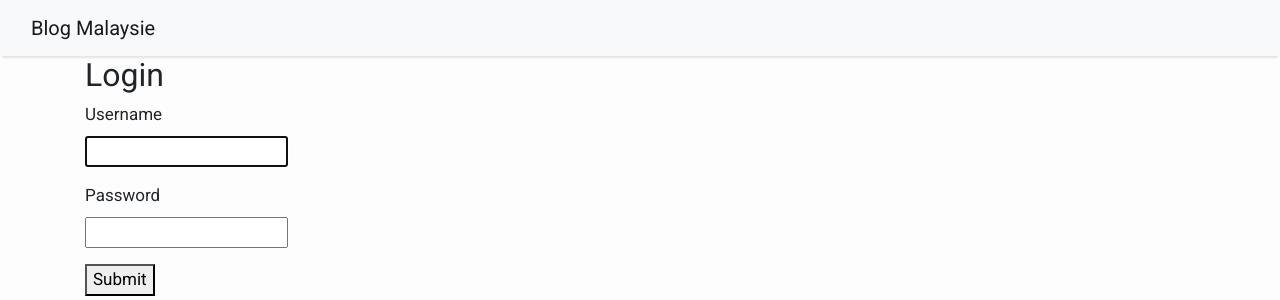
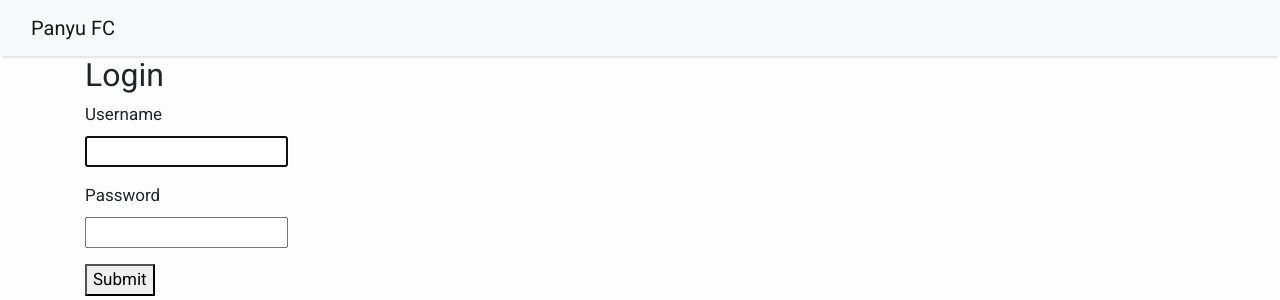
Before and after one commit to vianhazman/xss-scenario-testing, a Django app: page /login/ in a window 1280 px wide. Shown: the top 300 px of the page. Run offline with Django 3.2, Linux system fonts and the light colour scheme; some libraries are stand-ins or nearby versions.

Commit message:
[CLEANUP] readme files

```diff
--- a/blog/templates/base.html
+++ b/blog/templates/base.html
@@ -46,7 +46,7 @@
     <!-- Navigation -->
     <nav class="navbar navbar-expand-lg navbar-light bg-light shadow" id="mainNav">
       <div class="container-fluid">
-        <a class="navbar-brand" href="{% url 'home' %}" >Blog Malaysie</a>
+        <a class="navbar-brand" href="{% url 'home' %}" >Panyu FC</a>
         <button
           class="navbar-toggler navbar-toggler-right"
           type="button"
--- /dev/null
+++ b/requirements.txt
@@ -0,0 +1,3 @@
+Django==2.2.7
+pytz==2019.3
+sqlparse==0.3.0
```
Also changed, not shown: README.md (added).
